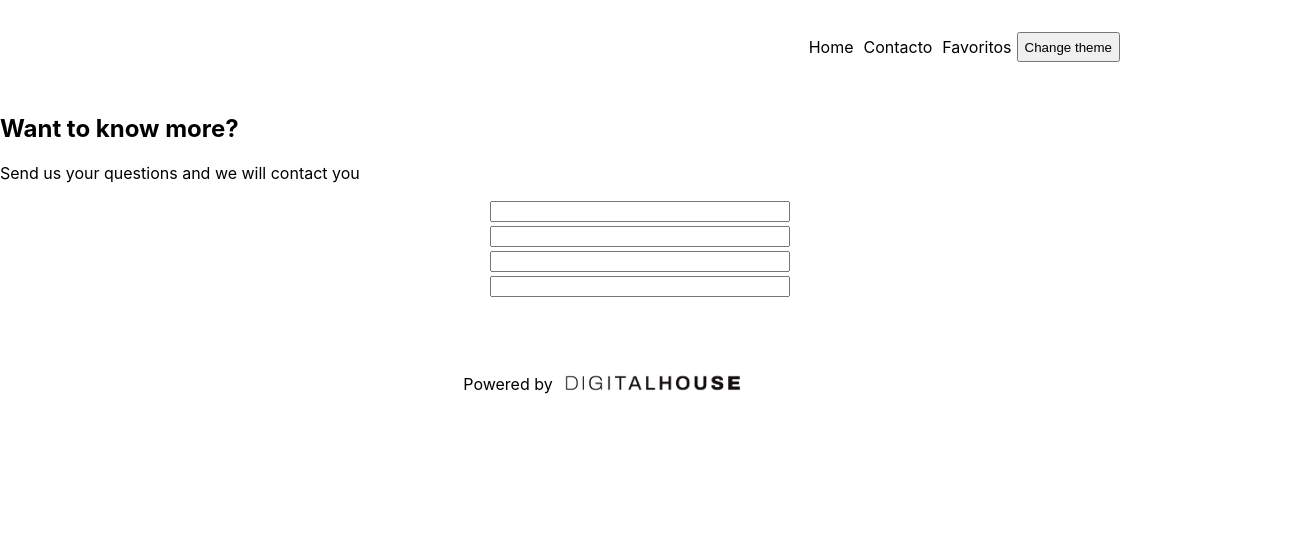
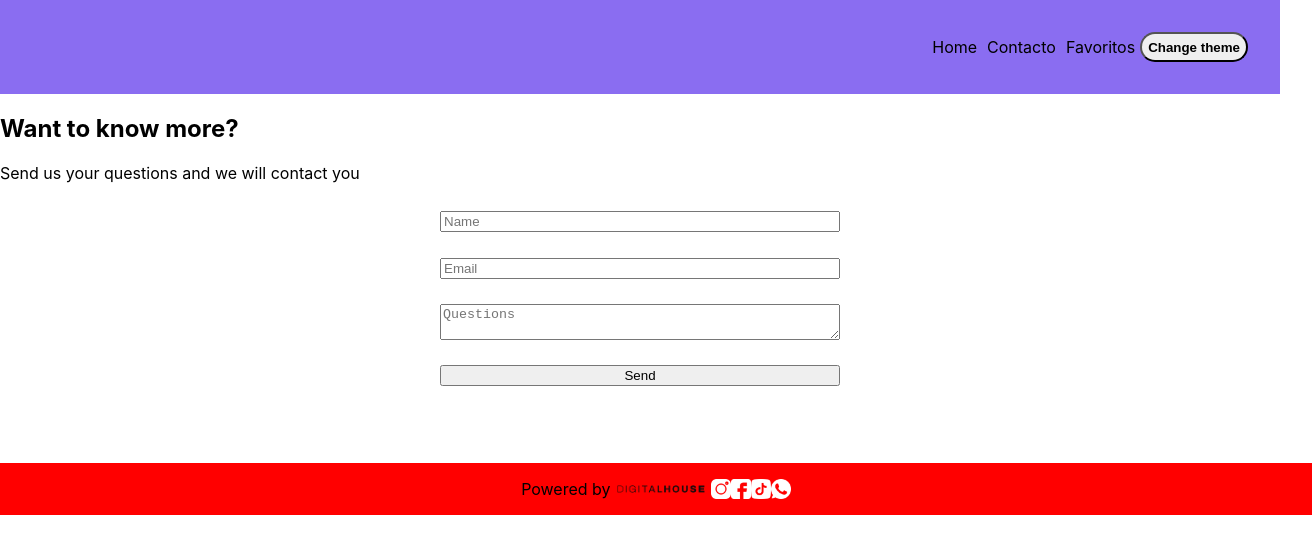
Before and after one commit to guillermosalo/EXAMEN_FINAL_FRONT_III, a React (Vite) app: page /contacto in a window 1280 px wide. Shown: the top 554 px of the page, 1312 px wide, since content can reach past the window. Built offline with nearby package versions, Linux system fonts and the light colour scheme; no server answers.

Commit message:
agregado form y detalles

```diff
--- a/src/App.css
+++ /dev/null
@@ -1,6 +0,0 @@
-/* #root {
-  max-width: 1280px;
-  margin: 0 auto;
-  padding: 2rem;
-  text-align: center;
-} */
--- a/src/Components/Footer.jsx
+++ b/src/Components/Footer.jsx
@@ -9,8 +9,28 @@ const Footer = () => {
 
   return (
     <footer className= {stateTheme.theme}>
-        <p>Powered by</p>
+        <p id='footerTitle'>Powered by</p>
         <img src="./images/DH.png" alt='DH-logo' />
+
+        <img
+        className="redes"
+        src="/images/ico-instagram.png"
+        alt="Instagram"
+      />
+
+      <img
+        className="redes"
+        src="/images/ico-facebook.png"
+        alt="Facebook"
+      />
+
+      <img className="redes" src="/images/ico-tiktok.png" alt="Tiktok" />
+
+      <img
+        className="redes"
+        src="/images/ico-whatsapp.png"
+        alt="Whatsapp"
+      />
     </footer>
   )
 }
--- a/src/Components/Form.jsx
+++ b/src/Components/Form.jsx
@@ -1,26 +1,116 @@
-import React from "react";
+import React, { useEffect } from "react";
 import { useState } from "react";
-import useInputContact from "./utils/UseInputContact";
-
 
 const Form = () => {
-  //Aqui deberan implementar el form completo con sus validaciones
+  const [user, setUser] = useState({
+    name: "",
+    email: "",
+    questions: "",
+  });
 
-    const name = useInputContact('text')
-    const lastName = useInputContact('text')
-    const email = useInputContact('email')
-    const consulta = useInputContact('text')
-    const submit = useInputContact('submit')
+  const [errors, setErrors] = useState(false)
+  const [message, setMessage] = useState(false)
+
+  // const [message, setMessage] = useState({
+  //   errorMessage: "",
+  //   succesMessage: "",
+  //   numberMessage: null,
+  // });
+
+  // const messages = {
+  //   0: "",
+  //   1: "Name is empty",
+  //   2: "Name doesn't accept characters",
+  //   3: "Name needs at least 4 letters",
+  //   4: "Email is empty",
+  //   5: "Email is invalid",
+  //   6: " we received your information and we're going to contact you",
+  // };
+
+  // //Regex
+  // const emailRegex =
+  // /^[A-Z0-9._%+-]+@[A-Z0-9.-]+\.[A-Z]{2,4}$/i
+  // const NameRegex =
+  //   /^[a-zA-ZÀ-ÿ\u00f1\u00d1]+(\s*[a-zA-ZÀ-ÿ\u00f1\u00d1]*)*[a-zA-ZÀ-ÿ\u00f1\u00d1]+$/;
+
+  //validaciones
+
+  // const onSubmit = (e) => {
+  //   e.preventDefault();
+
+  //   if (user.name.length <= 0) {
+  //     return setMessage((prev) => ({ ...prev, errorMessage: messages[1] }));
+  //   }
+  //   else if (!user.Name.match(NameRegex)) {
+  //     return setMessage((prev) => ({ ...prev, errorMessage: messages[2] }));
+  //   } else if (user.Name.length <= 3) {
+  //     return setMessage((prev) => ({ ...prev, errorMessage: messages[3] }));
+  //   }
+  //   else if (user.email.length <= 0) {
+  //     return setMessage((prev) => ({ ...prev, errorMessage: messages[4] }));
+  //   } else if (!user.email.match(emailRegex)) {
+  //     return setMessage((prev) => ({ ...prev, errorMessage: messages[5] }));
+  //   } else {
+  //     setMessage((prev) => ({ ...prev, succesMessage: messages[6] }));
+  //     setMessage((prev) => ({ ...prev, numberMessage: 6 }));
+  //     setUser((prev) => ({ ...prev, questions: user.name }));
+  //     setMessage((prev) => ({ ...prev, errorMessage: messages[0] }));
+  //     setUser((prev) => ({ ...prev, name: messages[0] }));
+  //     setUser((prev) => ({ ...prev, email: messages[0] }));
+  //   }
+  // };
+
+  const validaciones = () =>{
+    const emailTest = /^[A-Z0-9._%+-]+@[A-Z0-9.-]+\.[A-Z]{2,4}$/i
+    if(user.name.length >= 5 || !emailTest.test(user.email)){
+      setErrors(true)
+    } else {
+      setMessage(true)
+    }
+  }
+
+  const onSubmit = (e) => {
+    e.preventDefault();
+    validaciones()
+  }
 
   return (
-    <div>
-      <form ation=''>
-        <input {...name}/>
-        <input {...lastName}/>
-        <input {...email}/>
-        <input {...consulta}/>
-      </form>
-    </div>
+    <>
+        <form action="/registro" onSubmit={onSubmit}>
+          <input
+            value={[user.name]}
+            type="text"
+            name="Name"
+            placeholder="Name"
+            onChange={(e) => setUser({ ...user, name: e.target.value })}
+            required
+            />
+          <input
+            value={[user.email]}
+            type="text"
+            name="email"
+            placeholder="Email"
+            onChange={(e) => setUser({ ...user, email: e.target.value })}
+          />
+          {/* <input
+            value={[user.questions]}
+            type="textarea"
+            name="questions"
+            placeholder="Questions"
+            onChange={(e) => setUser({ ...user, questions: e.target.value })}
+          /> */}
+          <textarea
+            value={[user.questions]}
+            type="textarea"
+            name="questions"
+            placeholder="Questions"
+            onChange={(e) => setUser({ ...user, questions: e.target.value })}>
+          </textarea>
+          <button type="submit">Send</button>
+          {errors && 'Por favor verifique su información nuevamente'}
+          {message && `Gracias ${user.name}, te contactaremos cuando antes vía mail`}
+        </form>
+    </>
   );
 };
 
--- a/src/Components/utils/useInputContact.jsx
+++ /dev/null
@@ -1,19 +0,0 @@
-import React from 'react'
-import { useState } from 'react'
-
-const useInputContact = (type) => {
-    const [value, setValue] = useState('')
-
-    const onChange = (e) => {
-        setValue(e.target.value)
-    }
-
-    // retorna un objeto
-  return {
-    value,
-    onChange,
-    type
-  }
-}
-
-export default useInputContact
--- a/src/Routes/Favs.jsx
+++ b/src/Routes/Favs.jsx
@@ -34,7 +34,7 @@ const Favs = () => {
   return (
     <>
       <h1>Dentistas Favoritos</h1>
-      <button onClick={handleDeleteAll}>Borrar Todos</button>
+      <button onClick={handleDeleteAll} id="borrarTodos">Borrar Todos</button>
       <div className="card-grid">
         {/* este componente debe consumir los destacados del localStorage */}
         {/* Deberan renderizar una Card por cada uno de ellos */}
--- a/src/index.css
+++ b/src/index.css
@@ -30,14 +30,23 @@ code {
 
 h1{
   text-align: center;
+
 }
 
 nav{
   display: flex;
-  width: 85vw;
   justify-content: flex-end;
   padding: 2rem;
+  background-color: #8A6DF1;
+
 }
+
+nav button{
+  border-radius: 20px;
+  font-weight: bold;
+}
+
+
 
 a{
   color: #000;
@@ -50,43 +59,46 @@ a:hover{
 }
 
 footer {
+  background-color: red;
   display: flex;
   justify-content: center;
   text-align: center;
-  padding: 2rem;
+  padding: 1rem;
   position: relative;
   bottom: 0;
-  width: 90%;
-  height: 40px;
-  margin-top: 2rem;
+  width: 100%;
+  height: 20px;
+  margin-top: 4rem;
+
 }
 
-footer > img{
-  width: 200px;
+footer > p{
+
   margin: 0;
-}
-footer > p{
-  margin: 0;
-  padding-top: 0.7rem;
+  padding-top: 0rem;
 }
 
 form{
   display: flex;
   flex-direction: column;
   justify-content: space-around;
-  width: 300px;
-  height: 100px;
+  width: 400px;
+  height: 200px;
   margin: 0 auto;
+
+}
+
+.redes {
+    cursor: pointer;
+
 }
 
 .card{
-  /* añado estilos */
   position: relative;
   flex-wrap: wrap;
   box-shadow: 8px 2px 21px rgba(0,0,0,0.70);
   border-radius: 18px;
   overflow: hidden;
-/* termino añado estilos */
   display: flex;
   justify-content: space-around;
   flex-direction: column;
@@ -96,33 +108,24 @@ form{
   border: 0.5px solid rgb(136, 136, 136);
   text-align: center;
 }
-/* añado circulos para hoover */
-.circle-top, .circle.bottom {
-  position: absolute;
-  width: 50px;
-  height: 50px;
-  background: #f79f77;
-  border-radius: 50%;
-  transition: all 0.5s ease-in-out;
-}
-.circle-top {
-  top: -10px;
-  left: -10px;
-}
-.circle.bottom{
-  bottom: -10px;
-  right: -10px;
-}
-/* TERMINO añado circulos para hoover */
 
-  /* ESTE ERA EL HOOVER ORIGINAL: */
  .card:hover{
   border: 3px solid;
   border-color: #8A6DF1;
  }
-/* .card:hover .circle-top, .card:hover .circle.bottom{
-  transform: scale(12);
-} */
+
+ #borrarTodos{
+  border-radius: 10px;
+  background-color: rgba(136, 136, 136, 0.116);
+  padding: 8px;
+  border: none;
+  border-radius: 12px ;
+  width: 10%;
+  cursor: pointer;
+  box-shadow: 0 8px 16px 0 rgba(0,0,0,0.8), 0 6px 20px 0 rgba(0,0,0,0.19);
+
+}
+
 .card-grid{
   display: flex;
   justify-content: space-evenly;
@@ -135,7 +138,6 @@ form{
 
 .card img{
   width: 190px;
-  /* agrego border-radius y shadow */
   border-radius: 80px;
   box-shadow: 8px 2px 21px rgba(0,0,0,0.30);
   border: 0.1px solid rgb(30, 156, 160);
@@ -165,9 +167,6 @@ tr:nth-child(even) {
   background-color: #12121296;
   color: white;
 
-
-
-
 }
 .dark > a {
   color: white;
```
Also changed, not shown: src/Components/Navbar.jsx (line endings or trailing spaces), src/TODO.txt (deleted).
